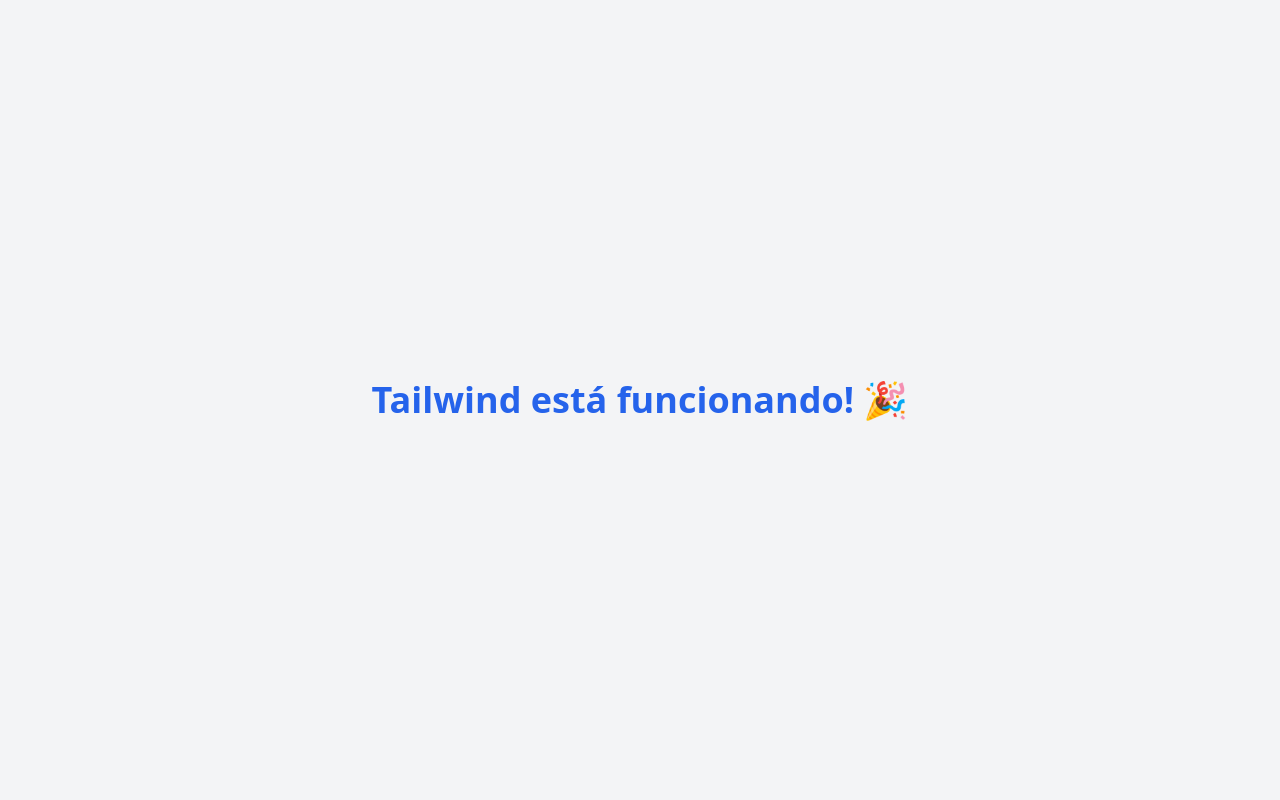
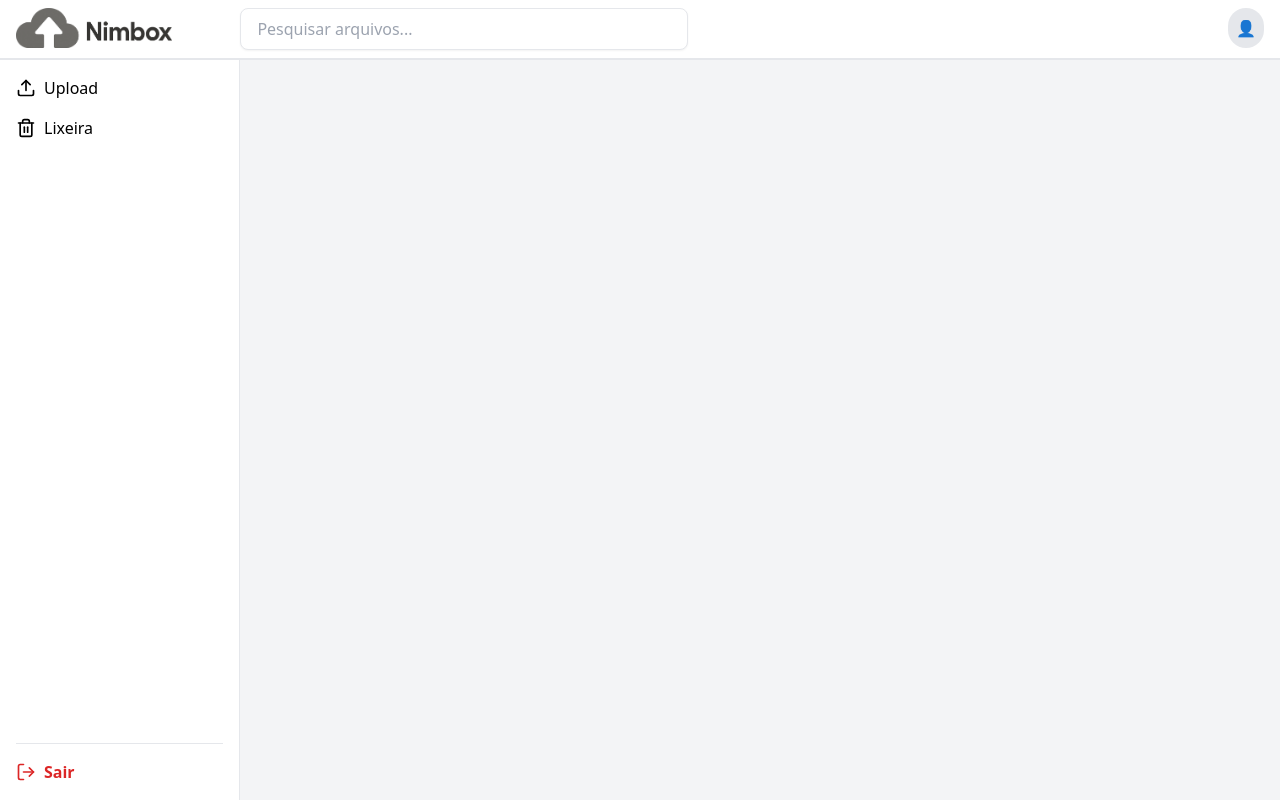
Before and after one commit to guilhermetorresm/cloud-storage-app, a React (Create React App) app in the folder frontend/: page /EditProfile in a window 1280 px wide. Built offline with nearby package versions, Linux system fonts and the light colour scheme.

Commit message:
Estabelecimento das navbars padrôes para demais telas

```diff
--- a/frontend/package.json
+++ b/frontend/package.json
@@ -8,6 +8,7 @@
     "@testing-library/react": "^16.3.0",
     "@testing-library/user-event": "^13.5.0",
     "axios": "^1.9.0",
+    "lucide-react": "^0.511.0",
     "react": "^19.1.0",
     "react-dom": "^19.1.0",
     "react-router-dom": "^6.30.1",
--- a/frontend/src/App.js
+++ b/frontend/src/App.js
@@ -1,11 +1,16 @@
-import './App.css';
+import Sidebar from "./Components/Sidebar";
+import Topbar from "./Components/Topbar";
 
-function App() {
+export default function App() {
   return (
-    <div className="min-h-screen bg-gray-100 flex items-center justify-center">
-      <h1 className="text-4xl font-bold text-blue-600">Tailwind está funcionando! 🎉</h1>
+      <div className="flex h-screen flex-col">
+        <Topbar />
+    <div className="flex h-screen">
+      <Sidebar />
+        <main className="flex-1 bg-gray-100 p-6">
+          {/* Aqui vai o conteúdo central */}
+        </main>
+      </div>
     </div>
   );
 }
-
-export default App;
--- /dev/null
+++ b/frontend/src/Components/Sidebar.jsx
@@ -0,0 +1,30 @@
+// Sidebar.jsx
+import { Upload, Trash2, LogOut } from 'lucide-react';
+
+export default function Sidebar() {
+  return (
+    <aside className="w-60 h-6/6 bg-white border-r shadow-sm flex flex-col justify-between p-4 overflow-hidden">
+      {/* Conteúdo principal */}
+      <div>
+        <nav className="space-y-4">
+          <button className="flex items-center space-x-2 text-left hover:text-blue-600">
+            <Upload className="w-5 h-5" />
+            <span>Upload</span>
+          </button>
+          <button className="flex items-center space-x-2 text-left hover:text-red-600">
+            <Trash2 className="w-5 h-5" />
+            <span>Lixeira</span>
+          </button>
+        </nav>
+      </div>
+
+      {/* Botão "Sair" fixo na base da sidebar */}
+      <div className="pt-4 border-t">
+        <button className="text-red-600 font-semibold flex items-center space-x-2 hover:underline w-full">
+          <LogOut className="w-5 h-5" />
+          <span>Sair</span>
+        </button>
+      </div>
+    </aside>
+  );
+}
--- /dev/null
+++ b/frontend/src/Components/Topbar.jsx
@@ -0,0 +1,30 @@
+// src/components/Topbar.jsx
+import React from 'react';
+import logo from '../Assets/logo_cortada.png';
+
+export default function Topbar() {
+  return (
+    <header className="bg-white shadow px-4 py-2 flex items-start justify-between border-b-2 border-gray">
+      {/* Logo */}
+      <div className="flex items-center space-x-3">
+        <img src={logo} alt="Logo" className="h-10 w-25" />
+      </div>
+
+      {/* Barra de pesquisa */}
+      <div className="flex-1 px-20 relative -left-3">
+        <input
+          type="text"
+          placeholder="Pesquisar arquivos..."
+          className="w-full max-w-md px-4 py-2 border rounded-lg shadow-sm focus:outline-none focus:ring-2 focus:ring-blue-500"
+        />
+      </div>
+
+      {/* Ícone de perfil */}
+      <div className="flex items-center space-x-4">
+        <button className="rounded-full bg-gray-200 p-2 hover:bg-gray-300">
+          <span role="img" aria-label="profile">👤</span>
+        </button>
+      </div>
+    </header>
+  );
+}
```
Also changed, not shown: frontend/src/Assets/logo_cortada.png (added), frontend/src/Components/Navbar.js (deleted), frontend/src/Components/Sidebar.js (deleted), 1 other file (tests, documents, lock files or other folders).
